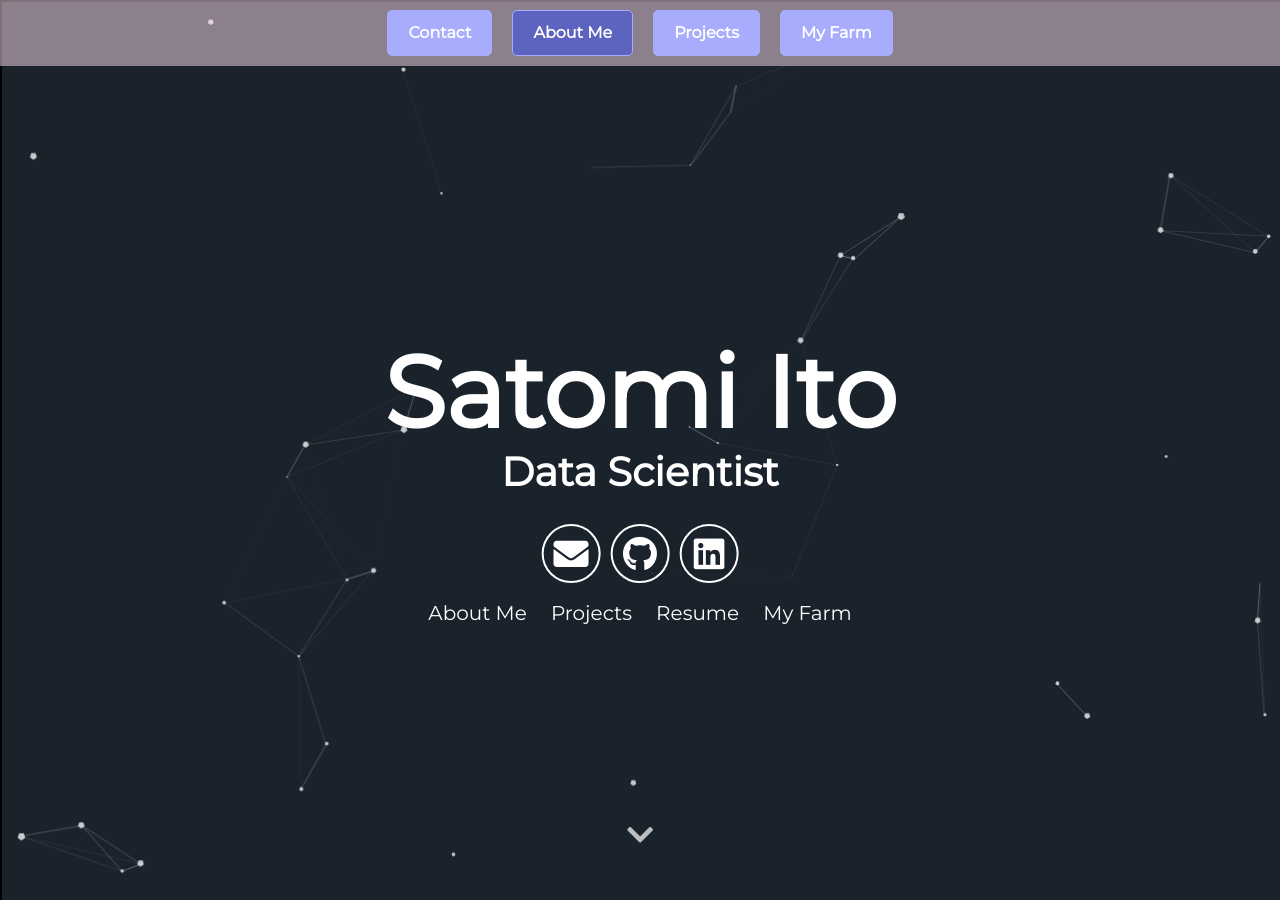
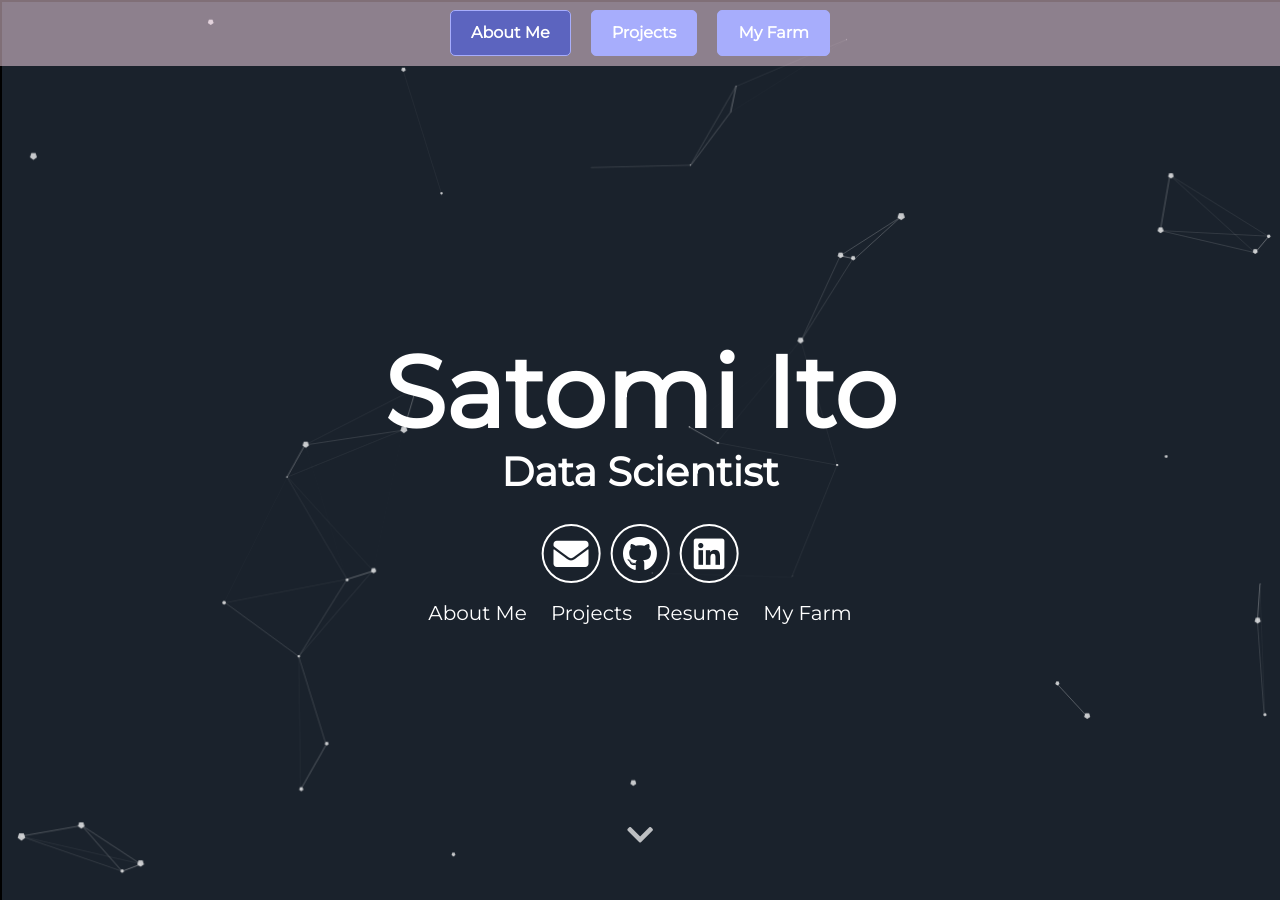
Before and after one commit to satomitheito/satomitheito.github.io, a Jekyll site: the page built from index.html, in a window 1280 px wide and 900 px high. Built offline with Jekyll 4.4.1, drawn with Linux system fonts in a browser that asks for light colours.

Commit message:
Update default.html

```diff
--- a/_layouts/default.html
+++ b/_layouts/default.html
@@ -4,7 +4,6 @@
   <body>
       <!-- Left Navigation Bar -->
       <nav class="navbar">
-        <a href="#header" class="nav-link">Contact</a>
         <a href="#about" class="nav-link">About Me</a>
         <a href="#projects" class="nav-link">Projects</a>
         <a href="#stardew" class="nav-link">My Farm</a>
```
